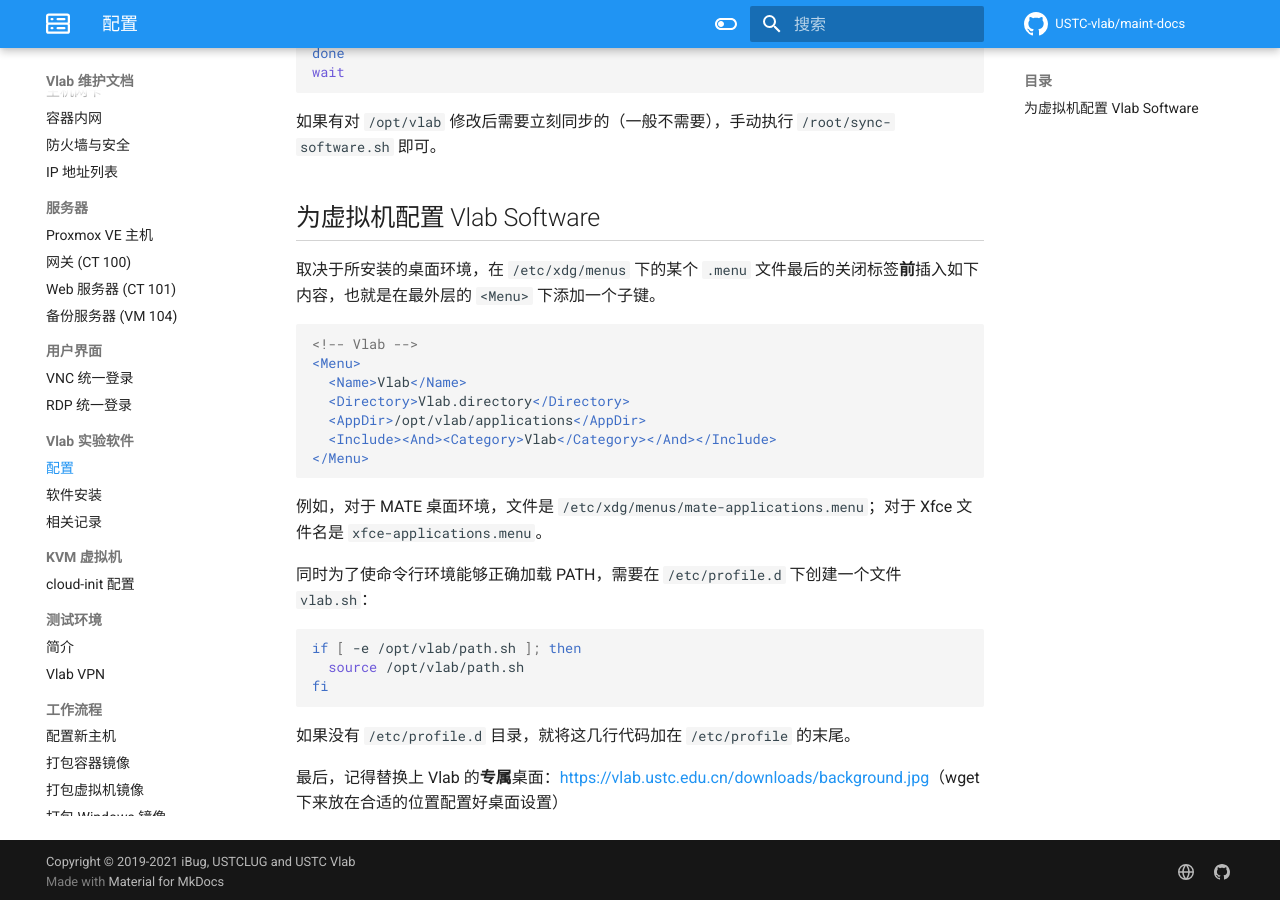
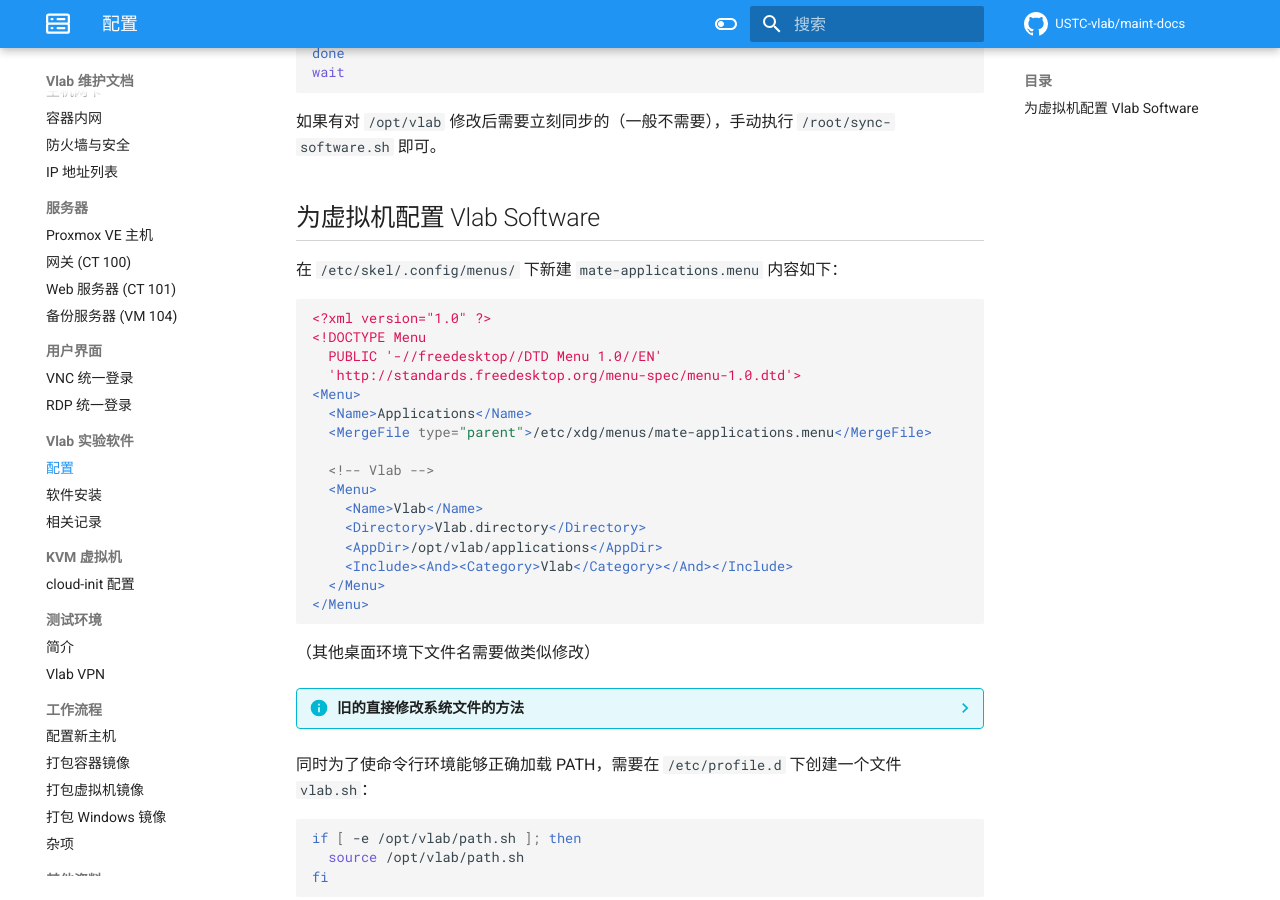
Before and after one commit to USTC-vlab/maint-docs, an MkDocs documentation site: the page built from docs/vlab-software/index.md, in a window 1280 px wide and 900 px high, scrolled down 492 px. Built offline with MkDocs 1.6.1 and Material for MkDocs 9.7.7, drawn with Linux system fonts in a browser that asks for light colours; comment, search, counter and statistics services are not loaded.

Commit message:
Update menu configuration

````diff
--- a/docs/vlab-software/index.md
+++ b/docs/vlab-software/index.md
@@ -25,19 +25,44 @@ wait
 
 ## 为虚拟机配置 Vlab Software
 
-取决于所安装的桌面环境，在 `/etc/xdg/menus` 下的某个 `.menu` 文件最后的关闭标签**前**插入如下内容，也就是在最外层的 `<Menu>` 下添加一个子键。
+在 `/etc/skel/.config/menus/` 下新建 `mate-applications.menu` 内容如下：
 
 ```xml
-<!-- Vlab -->
+<?xml version="1.0" ?>
+<!DOCTYPE Menu
+  PUBLIC '-//freedesktop//DTD Menu 1.0//EN'
+  'http://standards.freedesktop.org/menu-spec/menu-1.0.dtd'>
 <Menu>
-  <Name>Vlab</Name>
-  <Directory>Vlab.directory</Directory>
-  <AppDir>/opt/vlab/applications</AppDir>
-  <Include><And><Category>Vlab</Category></And></Include>
+  <Name>Applications</Name>
+  <MergeFile type="parent">/etc/xdg/menus/mate-applications.menu</MergeFile>
+
+  <!-- Vlab -->
+  <Menu>
+    <Name>Vlab</Name>
+    <Directory>Vlab.directory</Directory>
+    <AppDir>/opt/vlab/applications</AppDir>
+    <Include><And><Category>Vlab</Category></And></Include>
+  </Menu>
 </Menu>
 ```
 
-例如，对于 MATE 桌面环境，文件是 `/etc/xdg/menus/mate-applications.menu`；对于 Xfce 文件名是 `xfce-applications.menu`。
+（其他桌面环境下文件名需要做类似修改）
+
+??? info "旧的直接修改系统文件的方法"
+
+    取决于所安装的桌面环境，在 `/etc/xdg/menus` 下的某个 `.menu` 文件最后的关闭标签**前**插入如下内容，也就是在最外层的 `<Menu>` 下添加一个子键。
+
+    ```xml
+    <!-- Vlab -->
+    <Menu>
+      <Name>Vlab</Name>
+      <Directory>Vlab.directory</Directory>
+      <AppDir>/opt/vlab/applications</AppDir>
+      <Include><And><Category>Vlab</Category></And></Include>
+    </Menu>
+    ```
+
+    例如，对于 MATE 桌面环境，文件是 `/etc/xdg/menus/mate-applications.menu`；对于 Xfce 文件名是 `xfce-applications.menu`。
 
 同时为了使命令行环境能够正确加载 PATH，需要在 `/etc/profile.d` 下创建一个文件 `vlab.sh`：
 
````
Also changed, not shown: docs/workflow/pack-ct-image.md (+1 -13 lines).
